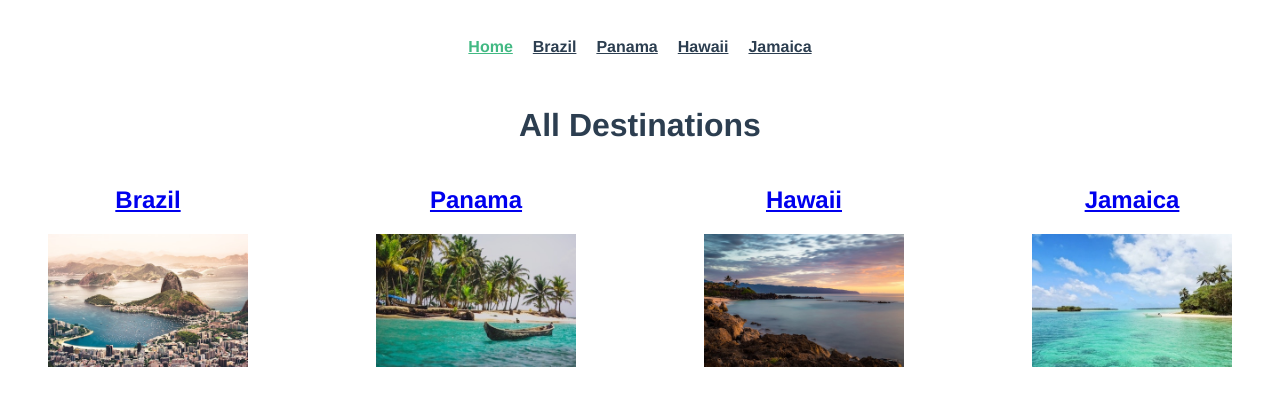
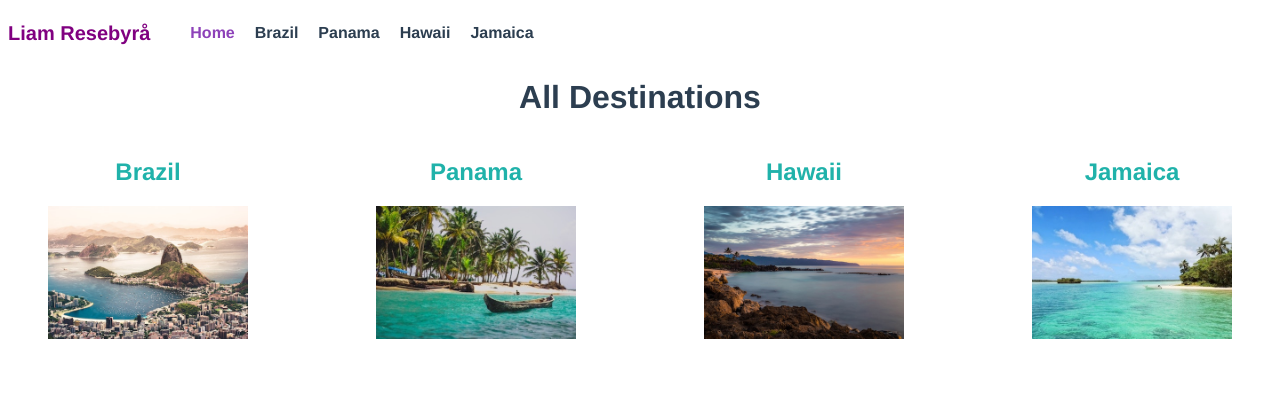
Before and after one commit to liamthorell/RouterTest, a Vue app: page /#/ in a window 1280 px wide. Shown: the top 406 px of the page. Built offline with nearby package versions, Linux system fonts and the light colour scheme.

Commit message:
Added text and images to views

```diff
--- a/src/App.vue
+++ b/src/App.vue
@@ -1,7 +1,7 @@
 <template>
   <div id="app">
     <TheNavigation/>
-    <router-view/>
+    <router-view :key="$route.path"/>
   </div>
 </template>
 
--- a/src/components/TheNavigation.vue
+++ b/src/components/TheNavigation.vue
@@ -1,15 +1,25 @@
 <template>
   <nav id="nav">
-      <router-link to="/">Home</router-link>
-      <router-link to="/brazil">Brazil</router-link>
-      <router-link to="/panama">Panama</router-link>
-      <router-link to="/hawaii">Hawaii</router-link>
-      <router-link to="/jamaica">Jamaica</router-link>
+    <p class="logo">Liam Resebyrå</p>
+    <ul class="nav-links">
+      <li class="links">
+        <router-link to="/">Home</router-link>
+      </li>
+      <li v-for="destination in destinations" :key="destination.id" class="links">
+        <router-link :to="{ name: 'DestinationDetails', params: {id: destination.id} }"> {{ destination.name }}</router-link>
+      </li>
+    </ul>
     </nav>
 </template>
 
 <script>
+import store from "@/store.js"
 export default {
+  data() {
+    return {
+      destinations: store.destinations,
+    }
+  },
 
 }
 </script>
@@ -17,20 +27,31 @@ export default {
 <style scoped>
     #nav {
         display: flex;
-        align-items: center;
-        justify-content: center;
-    }
-    #nav {
-  padding: 30px;
     }
 
     #nav a {
-    font-weight: bold;
-    color: #2c3e50;
-    padding: 0 10px;
+      color: #2c3e50;
+      text-decoration: none;
+      font-weight: bold;
     }
 
     #nav a.router-link-exact-active {
-    color: #42b983;
+    color: #8d42b9;
+    }
+    .nav-links {
+      display: flex;
+    }
+    .links {
+      padding-right: 20px;
+      list-style: none;
+    }
+    .links:hover {
+      text-decoration: underline;
+    }
+    .logo {
+      font-size: 20px;
+      color: purple;
+      font-weight: bold;
+      margin: auto 0;
     }
 </style>
--- a/src/router/index.js
+++ b/src/router/index.js
@@ -11,29 +11,9 @@ const routes = [
     component: Home
   },
   {
-    path: '/about',
-    name: 'About',
-    component: () => import(/* webpackChunkName: "about" */ '../views/About.vue')
-  },
-  {
-    path: "/brazil",
-    name: "brazil",
-    component: () => import('../views/About.vue')
-  },
-  {
-    path: "/hawaii",
-    name: "hawaii",
-    component: () => import('../views/Hawaii.vue')
-  },
-  {
-    path: "/panama",
-    name: "panama",
-    component: () => import('../views/Panama.vue')
-  },
-  {
-    path: "/jamaica",
-    name: "jamaica",
-    component: () => import('../views/Jamaica.vue')
+    path: "/details/:id",
+    name: "DestinationDetails",
+    component: () => import('../views/DestinationDetails.vue')
   },
 ]
 
--- a/src/views/About.vue
+++ /dev/null
@@ -1,5 +0,0 @@
-<template>
-  <div class="about">
-    <h1>This is an about page</h1>
-  </div>
-</template>
--- /dev/null
+++ b/src/views/DestinationDetails.vue
@@ -0,0 +1,45 @@
+<template>
+  <section class="destination">
+    <h1>{{destination.name}}</h1>
+    <div class="destination-details">
+      <img :src="require(`@/assets/${destination.image}`)" :alt="destination.name">
+      <p>{{destination.description}}</p>
+    </div>
+  </section>
+</template>
+
+<script>
+import store from "@/store.js"
+export default {
+  data() {
+    return {
+      destinationId: this.$route.params.id
+    }
+  },
+  computed: {
+    destination() {
+      return store.destinations.find(
+        destination => destination.id === this.destinationId
+      )
+    }
+  },
+}
+</script>
+
+<style>
+  img {
+    max-width: 600px;
+    height: auto;
+    width: 100%;
+    max-height: 400px;
+  }
+  .destination-details {
+    display: flex;
+    justify-content: space-between;
+  }
+  p {
+    margin: 0 40px;
+    font-size: 20px;
+    text-align: left;
+  }
+</style>
--- a/src/views/Hawaii.vue
+++ /dev/null
@@ -1,15 +0,0 @@
-<template>
-  <div>
-    <h2>Hawaii</h2>
-  </div>
-</template>
-
-<script>
-export default {
-
-}
-</script>
-
-<style>
-
-</style>
--- a/src/views/Home.vue
+++ b/src/views/Home.vue
@@ -2,13 +2,13 @@
   <div class="home">
     <h1>All Destinations</h1>
     <div class="destinations">
-      <div v-for="destination in destinations" :key="destination.name">
-        <router-link :to="destination.slug">
+      <div v-for="destination in destinations" :key="destination.id">
+        <router-link :to="{ name: 'DestinationDetails', params: {id: destination.id}}">
           <h2>{{destination.name}}</h2>
         </router-link>
         <figure>
-          <router-link :to="destination.slug">
-            <img :src="require(`@/assets/${destination.image}`)" :alt="destination.name">
+          <router-link :to="{ name: 'DestinationDetails', params: {id: destination.id} }">
+            <img :src="require(`@/assets/${destination.image}`)" :alt="destination.id">
           </router-link>
         </figure>
       </div>
@@ -44,4 +44,12 @@ export default {
     display: flex;
     justify-content: space-between;
   }
+  a {
+    color: lightseagreen;
+    text-decoration: none;
+  }
+  a:hover,
+  a:visited {
+    text-decoration: underline;
+  }
 </style>
--- a/src/views/Jamaica.vue
+++ /dev/null
@@ -1,15 +0,0 @@
-<template>
-  <div>
-    <h2>Jamaica</h2>
-  </div>
-</template>
-
-<script>
-export default {
-
-}
-</script>
-
-<style>
-
-</style>
--- a/src/views/Panama.vue
+++ /dev/null
@@ -1,15 +0,0 @@
-<template>
-  <div>
-    <h2>Panama</h2>
-  </div>
-</template>
-
-<script>
-export default {
-
-}
-</script>
-
-<style>
-
-</style>
```
Also changed, not shown: src/views/Brazil.vue (deleted, +0 -15 lines).
